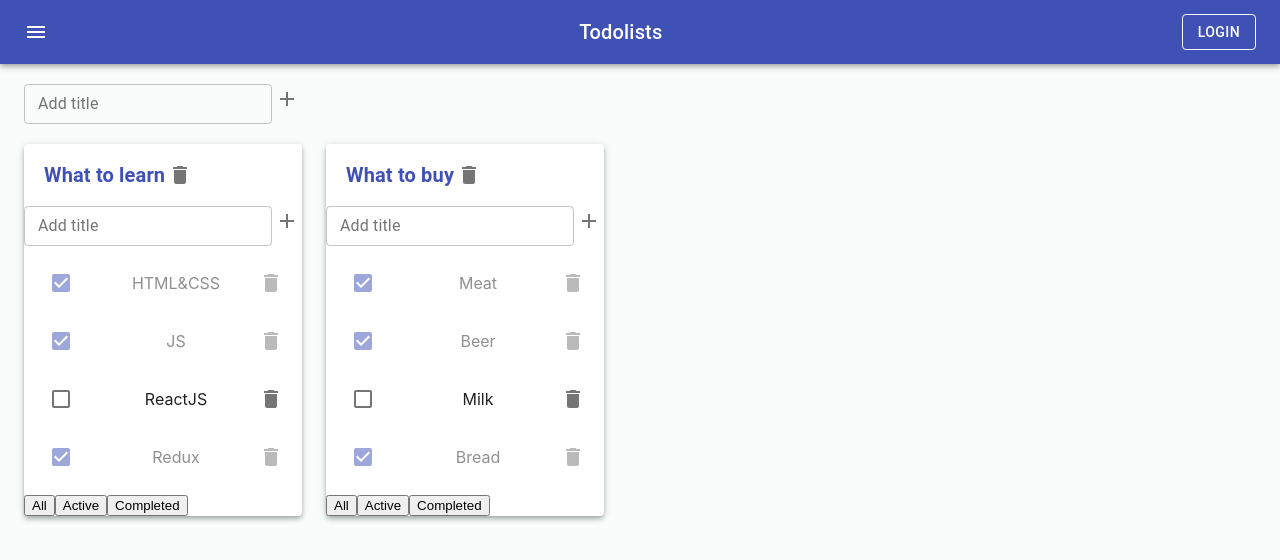
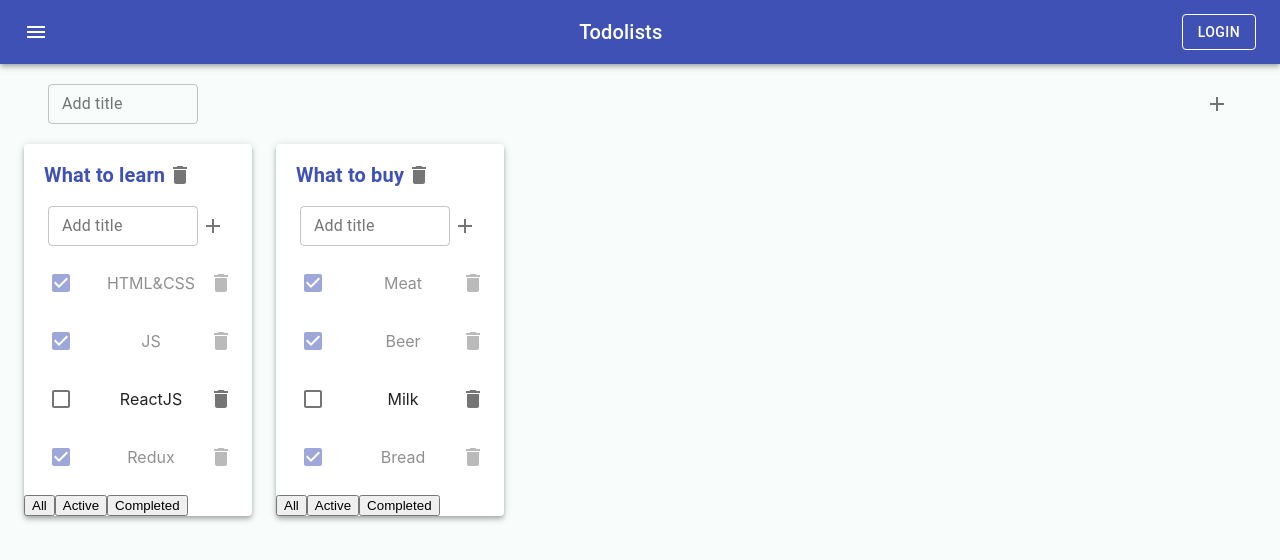
Before and after one commit to AliaksandrLiubanets/todolist, a React (Create React App) app: page / in a window 1280 px wide. Shown: the top 560 px of the page. Built offline with nearby package versions, Linux system fonts and the light colour scheme.

Commit message:
Add Container with nested  TextField and IconButton to AddItemForm.tsx

```diff
--- a/src/AddItemForm.tsx
+++ b/src/AddItemForm.tsx
@@ -1,6 +1,6 @@
 import React, {ChangeEvent, KeyboardEvent, useState} from 'react'
 import s from './Style.module.css'
-import {IconButton, TextField} from '@material-ui/core'
+import {Container, IconButton, TextField} from '@material-ui/core'
 import {Add} from '@material-ui/icons'
 
 type AddItemFormPropsType = {
@@ -27,10 +27,11 @@ const AddItemForm = (props: AddItemFormPropsType) => {
         setTitle('')
     }
 
-    return <div className={s.input_block}>
+    return <Container style={{display: 'flex', justifyItems: "center", justifyContent: "space-between"}} className={s.input_block}>
         <TextField variant={'outlined'}
                    size={'small'}
                    label="Add title"
+                   style={{width: "150px"}}
                    value={title}
                    onChange={setInputValue}
                    onKeyPress={seInputValueOnKeyPress}
@@ -42,7 +43,7 @@ const AddItemForm = (props: AddItemFormPropsType) => {
             <Add />
         </IconButton>
         {/*{error && <div className={s.error_message}>{error}</div>}*/}
-    </div>
+    </Container>
 }
 
 export default AddItemForm
```
